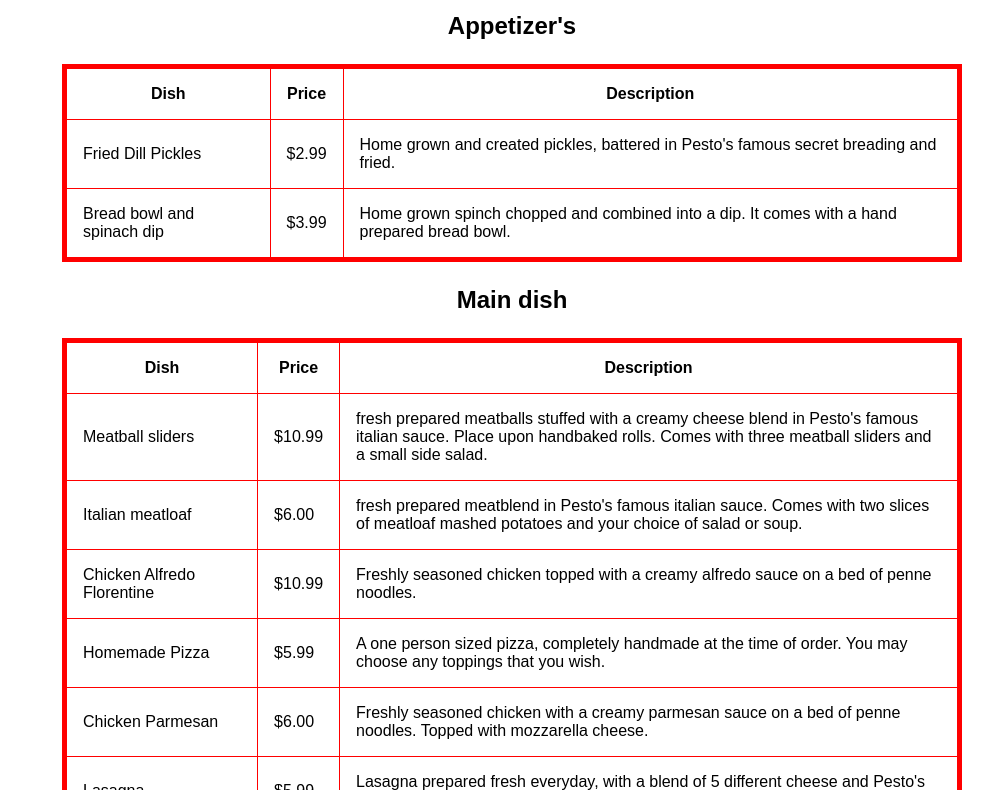
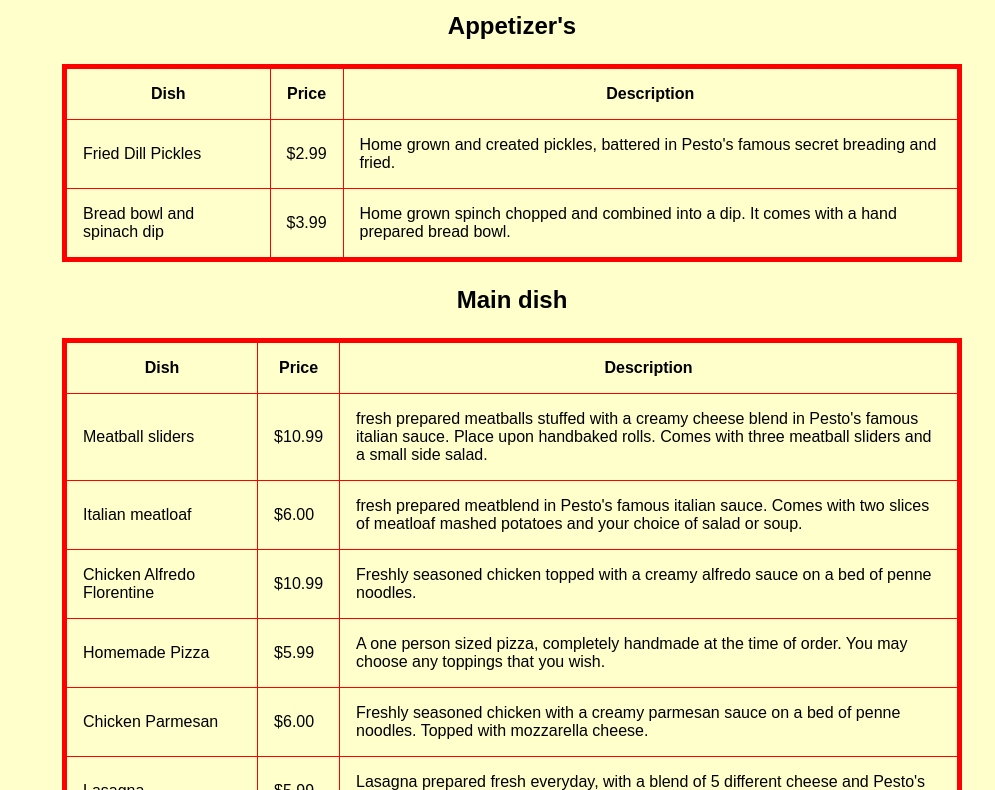
Before and after one commit to cwise3/RestaurantSite, a plain HTML site: page menu.html in a window 1280 px wide. Shown: the part 308-1098 px from the top of the page, without its empty margins (128-1123 px from the left). Drawn offline with Linux system fonts and the light colour scheme.

Commit message:
Background color
Changed the background color for the menu page from a solid white.

```diff
--- a/css/styles.css
+++ b/css/styles.css
@@ -1,5 +1,5 @@
 body {
-    background-color: #FFFFFF;
+    background-color: #FFFFCC;
     font-family: fantasy, Verdana, sans-serif;
     margin: 0px;
     padding: 0px;
```
